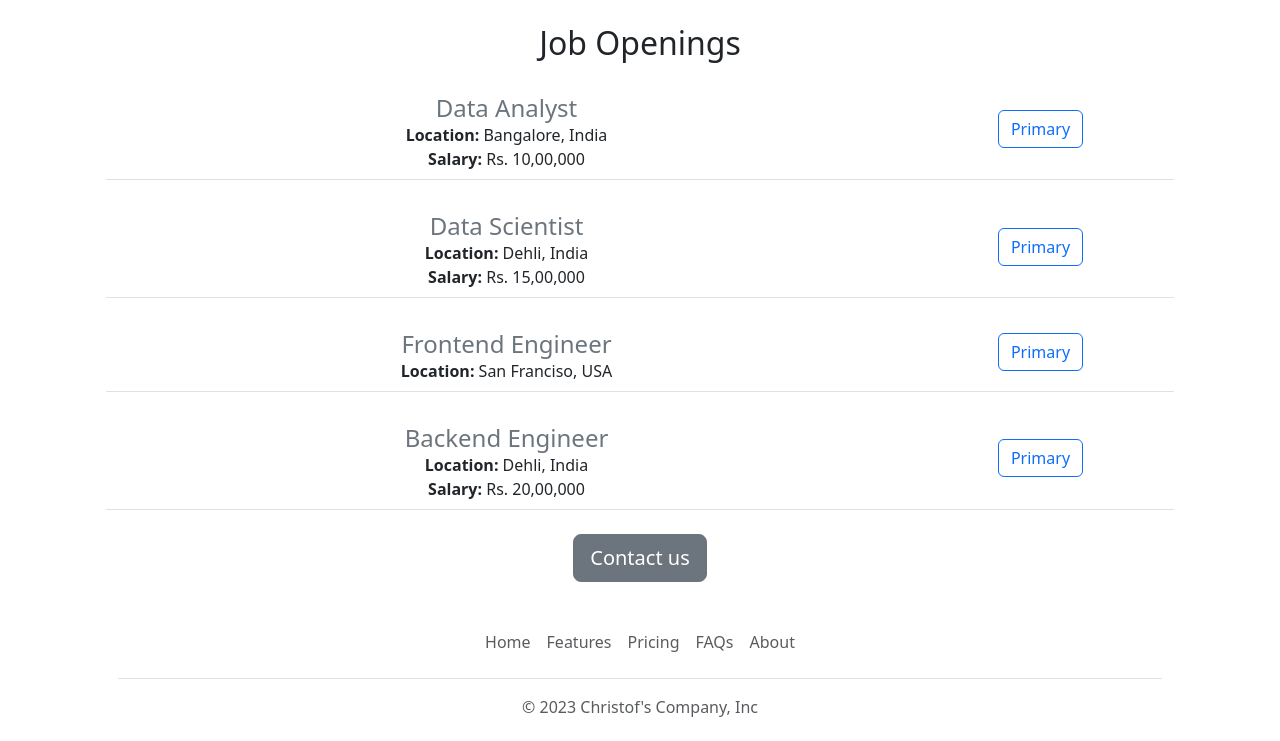
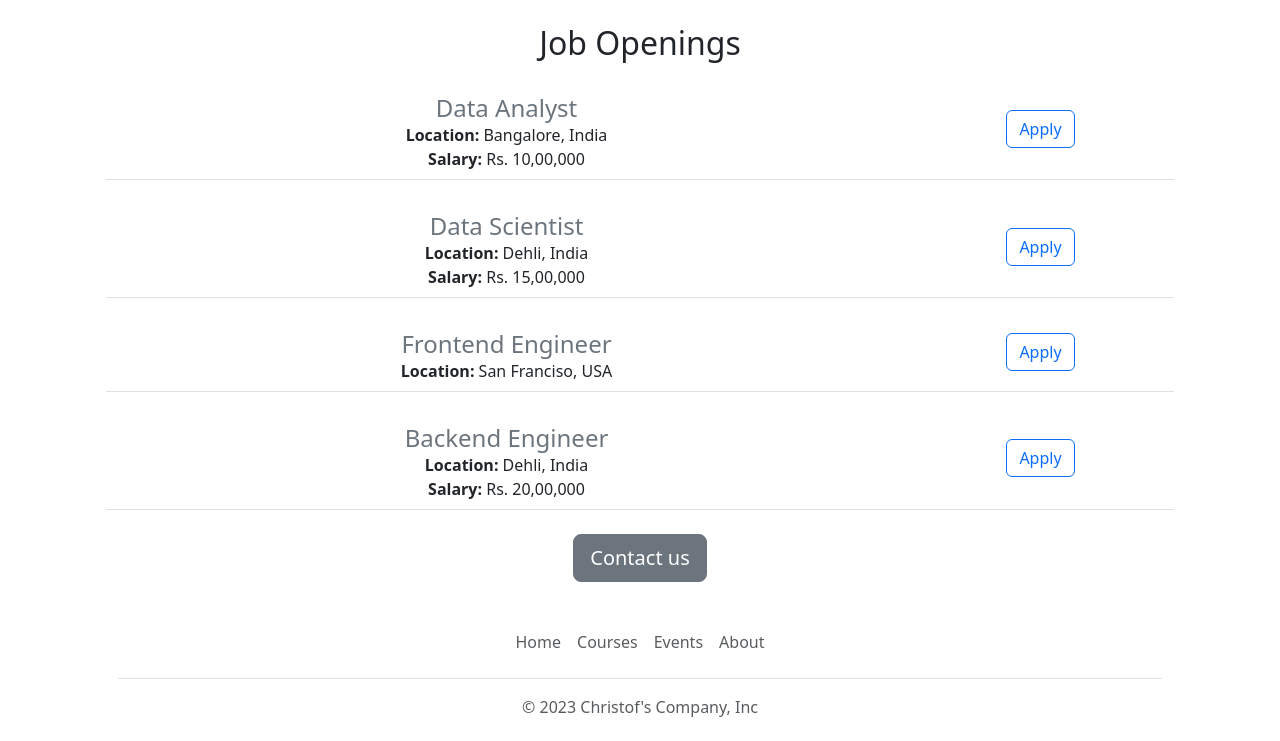
Before and after one commit to cschmoll/careers-website-v2, a Flask app: page / in a window 1280 px wide. Shown: the part 904-1645 px from the top of the page. Run offline with Flask 3, Linux system fonts and the light colour scheme.

Commit message:
Functional page

```diff
--- a/templates/footer.html
+++ b/templates/footer.html
@@ -1,11 +1,10 @@
 <div class="container">
   <footer class="py-3 my-4">
     <ul class="nav justify-content-center border-bottom pb-3 mb-3">
-      <li class="nav-item"><a href="#" class="nav-link px-2 text-body-secondary">Home</a></li>
-      <li class="nav-item"><a href="#" class="nav-link px-2 text-body-secondary">Features</a></li>
-      <li class="nav-item"><a href="#" class="nav-link px-2 text-body-secondary">Pricing</a></li>
-      <li class="nav-item"><a href="#" class="nav-link px-2 text-body-secondary">FAQs</a></li>
-      <li class="nav-item"><a href="#" class="nav-link px-2 text-body-secondary">About</a></li>
+      <li class="nav-item"><a href="https://jovian.ai" class="nav-link px-2 text-body-secondary">Home</a></li>
+      <li class="nav-item"><a href="https://jovian.ai/learn" class="nav-link px-2 text-body-secondary">Courses</a></li>
+      <li class="https://jovian.ai/events"><a href="#" class="nav-link px-2 text-body-secondary">Events</a></li>
+      <li class="nav-item"><a href="https://jovian.ai/about" class="nav-link px-2 text-body-secondary">About</a></li>
     </ul>
     <p class="text-center text-body-secondary">&copy; 2023 Christof's Company, Inc</p>
   </footer>
--- a/templates/jobitem.html
+++ b/templates/jobitem.html
@@ -8,7 +8,7 @@
       {% endif %}
     </div>
     <div class="col-3 align-self-center">
-      <button type="button" class="btn btn-outline-primary">Primary</button>
+      <a href="mailto:cschmoll@hotmail.de?&subject=Application for {{job['title']}}" type="button" class="btn btn-outline-primary">Apply</a>
     </div>
   </div>
 </div>
```
